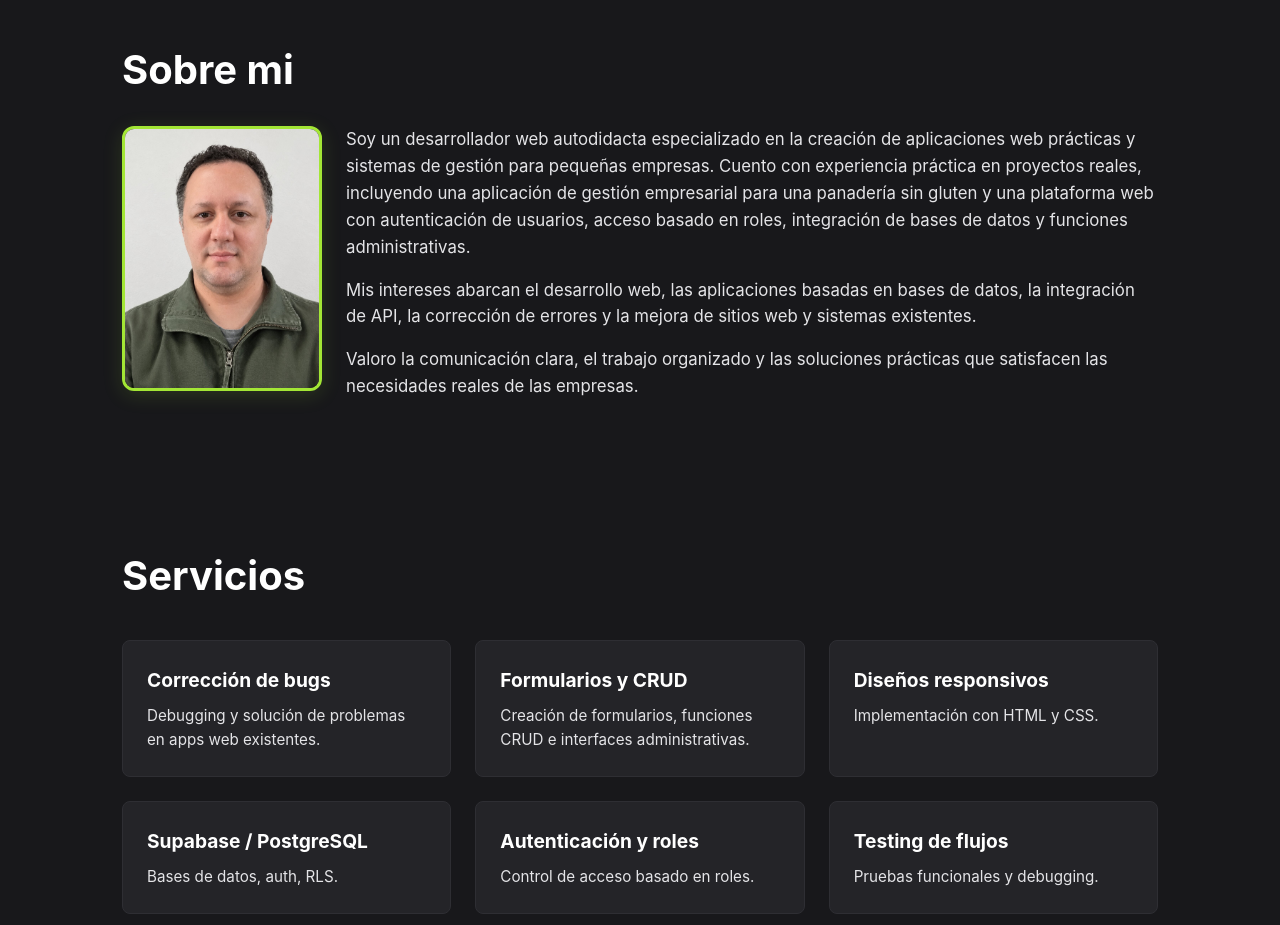
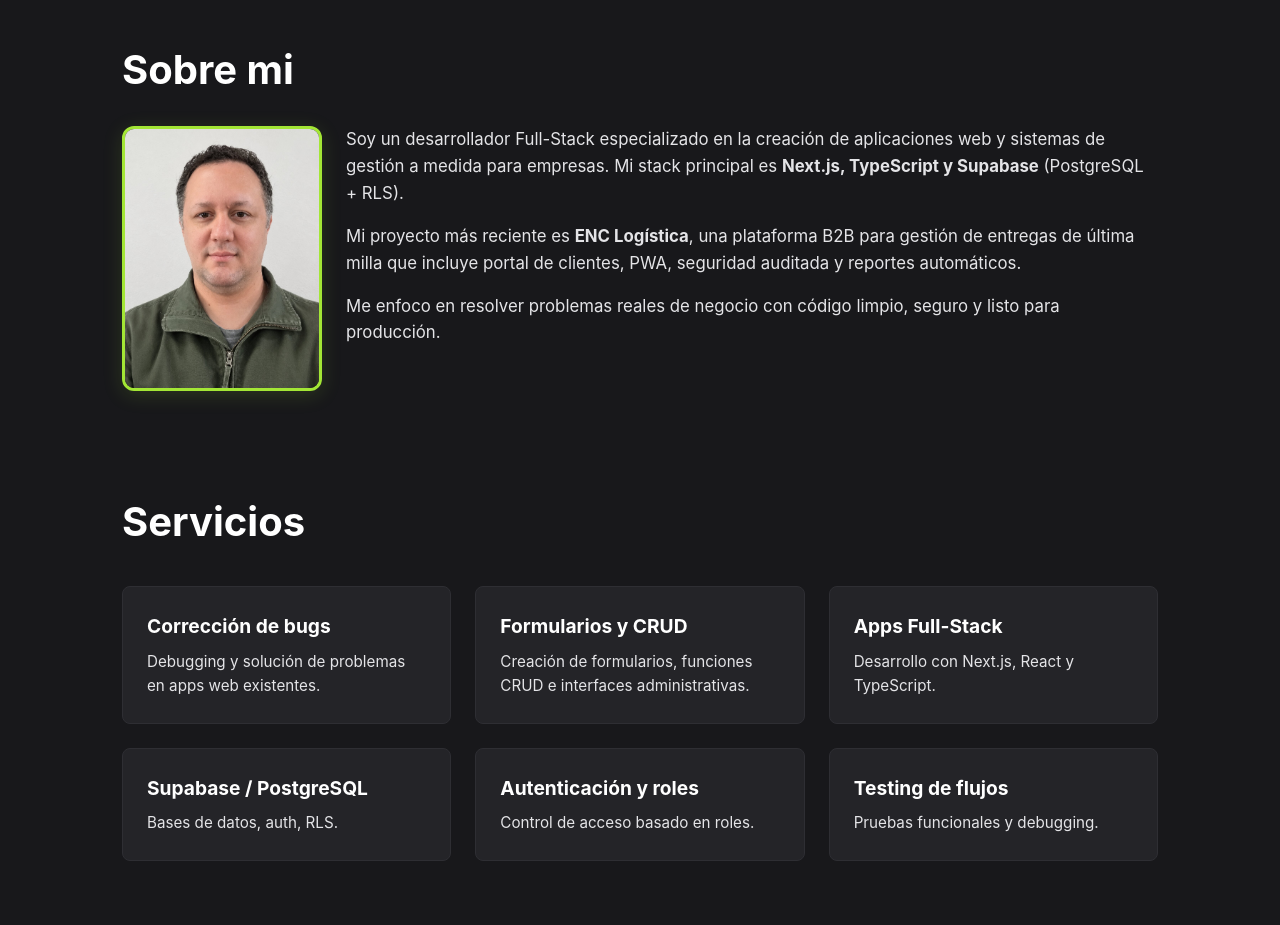
Before and after one commit to pjpirovani-soft/portafolio-pjpirovani, a plain HTML site: page index.html in a window 1280 px wide. Shown: the part 760-1685 px from the top of the page. Drawn offline with Linux system fonts and the light colour scheme.

Commit message:
feat: actualiza perfil a Full-Stack Developer (quita autodidacta)

```diff
--- a/index.html
+++ b/index.html
@@ -42,9 +42,7 @@
   <section id="sobre-mi" class="section">
     <h2>Sobre mi</h2>
     <img src="assets/foto.jpg" alt="Pedro J. Pirovani" class="about-photo">
-    <p>Soy un desarrollador web autodidacta especializado en la creación de aplicaciones web prácticas y sistemas de gestión para pequeñas empresas. Cuento con experiencia práctica en proyectos reales, incluyendo una aplicación de gestión empresarial para una panadería sin gluten y una plataforma web con autenticación de usuarios, acceso basado en roles, integración de bases de datos y funciones administrativas.</p>
-    <p>Mis intereses abarcan el desarrollo web, las aplicaciones basadas en bases de datos, la integración de API, la corrección de errores y la mejora de sitios web y sistemas existentes.</p>
-    <p>Valoro la comunicación clara, el trabajo organizado y las soluciones prácticas que satisfacen las necesidades reales de las empresas.</p>
+    <p>Soy un desarrollador Full-Stack especializado en la creación de aplicaciones web y sistemas de gestión a medida para empresas. Mi stack principal es <strong>Next.js, TypeScript y Supabase</strong> (PostgreSQL + RLS).</p><p>Mi proyecto más reciente es <strong>ENC Logística</strong>, una plataforma B2B para gestión de entregas de última milla que incluye portal de clientes, PWA, seguridad auditada y reportes automáticos.</p><p>Me enfoco en resolver problemas reales de negocio con código limpio, seguro y listo para producción.</p>
   </section>
 
   <!-- SERVICIOS -->
@@ -60,8 +58,8 @@
         <p>Creación de formularios, funciones CRUD e interfaces administrativas.</p>
       </div>
       <div class="card">
-        <h3>Diseños responsivos</h3>
-        <p>Implementación con HTML y CSS.</p>
+        <h3>Apps Full-Stack</h3>
+        <p>Desarrollo con Next.js, React y TypeScript.</p>
       </div>
       <div class="card">
         <h3>Supabase / PostgreSQL</h3>
```
